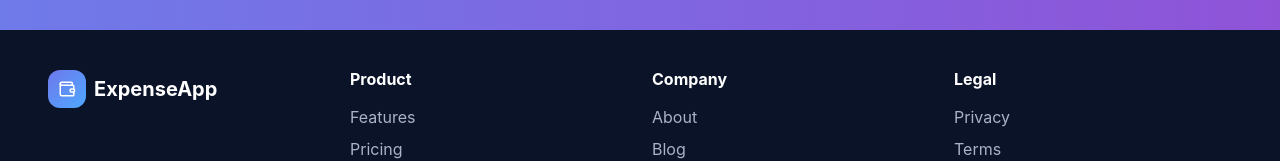
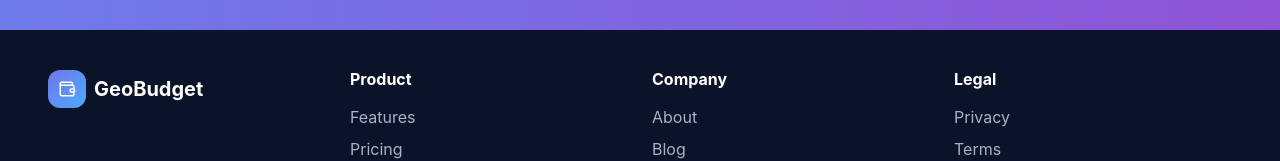
Before and after one commit to jsinclair1/CS451, a React (Vite) app in the folder budget-app/: page / in a window 1280 px wide. Shown: the part 1617-1778 px from the top of the page. Built offline with nearby package versions, Linux system fonts and the light colour scheme; no server answers.

Commit message:
Update LandingFooter.jsx

```diff
--- a/budget-app/src/components/landing/LandingFooter.jsx
+++ b/budget-app/src/components/landing/LandingFooter.jsx
@@ -10,7 +10,7 @@ export default function LandingFooter() {
               <span className="sidebar-logo-badge d-inline-flex align-items-center justify-content-center">
                 <Wallet size={18} />
               </span>
-              ExpenseApp
+              GeoBudget
             </div>
           </div>
 
```
